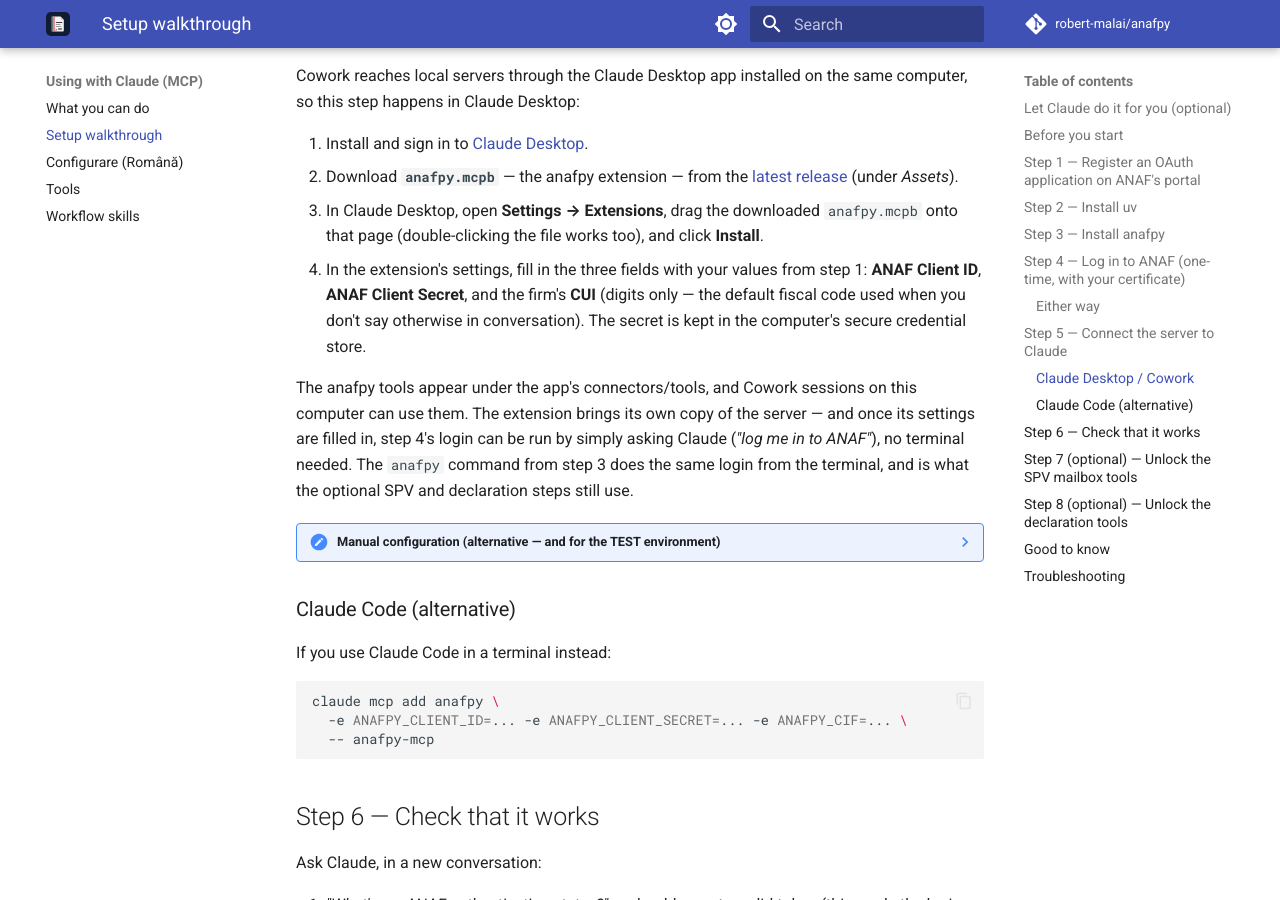
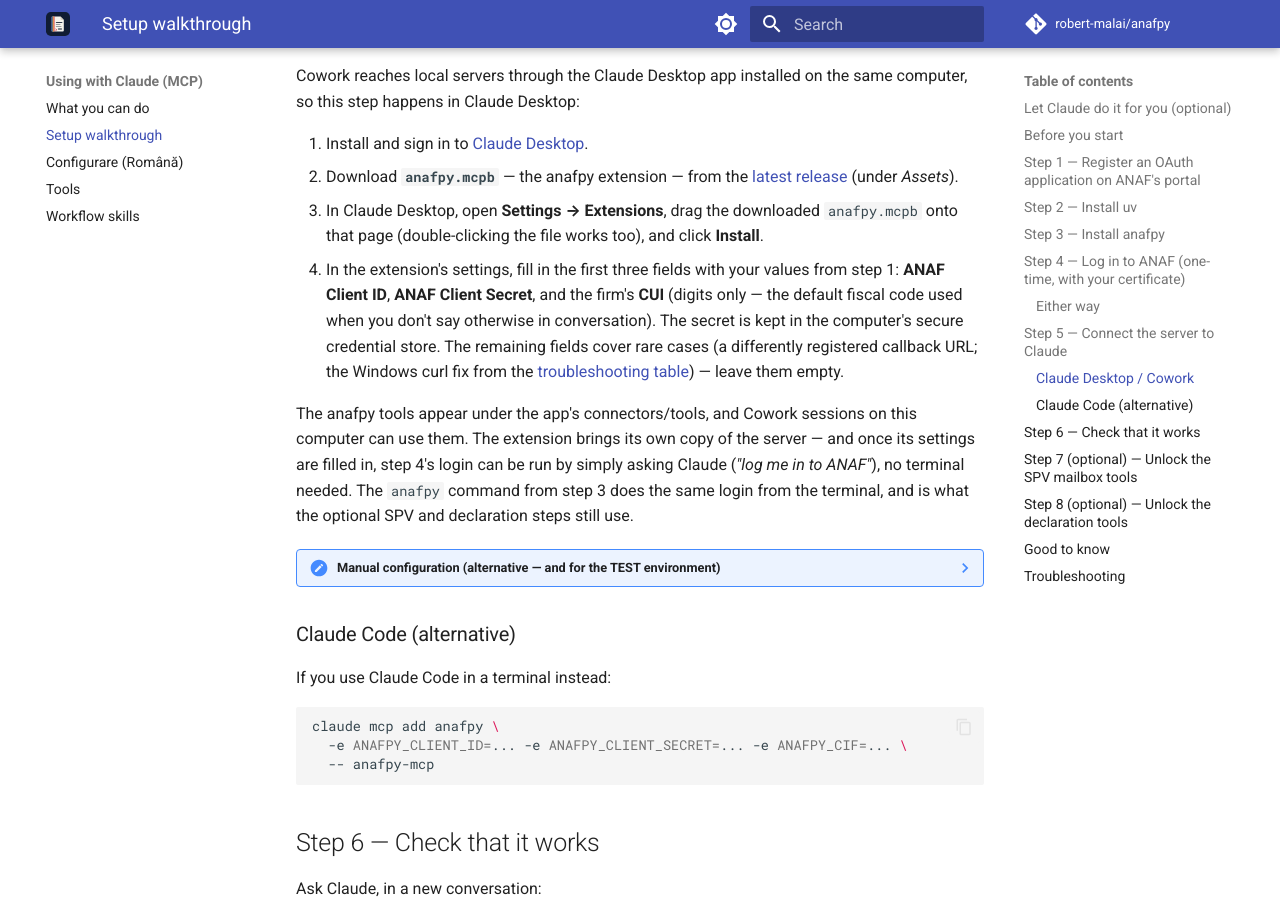
Before and after one commit to robert-malai/anafpy, an MkDocs documentation site: the page built from docs/mcp/setup.md, in a window 1280 px wide and 900 px high, scrolled down 4202 px. Built offline with MkDocs 1.6.1 and Material for MkDocs 9.7.7, drawn with Linux system fonts in a browser that asks for light colours; comment, search, counter and statistics services are not loaded; some of the changed text lies outside the part shown.

Commit message:
Expose the callback URL and the Windows curl fix in the extension settings
Two optional user_config fields join the three credentials: the OAuth
callback URL (ANAFPY_REDIRECT_URI — for the rare application registered
on a different port; blank falls back to the default the setup guide
registers) and the curl path (ANAFPY_CURL — the Windows 8.13-8.15 /
Windows-on-ARM fix, previously reachable on the extension route only via
a setx user variable). Both are blank-safe: an empty field injects an
empty variable, which the config validator and the transport-layer
walrus read as unset.

The setup guides and the anafpy-setup skill now point extension users at
the settings field instead of setx (kept as the fallback for older
installed extensions), and stop counting "the three fields".

Co-Authored-By: Claude Fable 5 <noreply@anthropic.com>

```diff
--- a/docs/mcp/setup.md
+++ b/docs/mcp/setup.md
@@ -223,11 +223,13 @@ computer, so this step happens in Claude Desktop:
 3. In Claude Desktop, open **Settings → Extensions**, drag the downloaded
    `anafpy.mcpb` onto that page (double-clicking the file works too), and
    click **Install**.
-4. In the extension's settings, fill in the three fields with your values from
-   step 1: **ANAF Client ID**, **ANAF Client Secret**, and the firm's **CUI**
-   (digits only — the default fiscal code used when you don't say otherwise in
-   conversation). The secret is kept in the computer's secure credential
-   store.
+4. In the extension's settings, fill in the first three fields with your values
+   from step 1: **ANAF Client ID**, **ANAF Client Secret**, and the firm's
+   **CUI** (digits only — the default fiscal code used when you don't say
+   otherwise in conversation). The secret is kept in the computer's secure
+   credential store. The remaining fields cover rare cases (a differently
+   registered callback URL; the Windows curl fix from the
+   [troubleshooting table](#troubleshooting)) — leave them empty.
 
 The anafpy tools appear under the app's connectors/tools, and Cowork sessions
 on this computer can use them. The extension brings its own copy of the server
@@ -422,5 +424,5 @@ approving it on your device produces the signed PDF.
 | Claude Desktop shows the server as failed / `anafpy-mcp` not found | Desktop apps don't always see the terminal's PATH. In the config, `"command"` must be the full path — macOS: `/Users/<you>/.local/bin/anafpy-mcp`; Windows: `C:\\Users\\<you>\\.local\\bin\\anafpy-mcp.exe` (run `which anafpy-mcp` / `where.exe anafpy-mcp` to confirm). |
 | Tools answer "run `anafpy auth login`" | Step 4 wasn't completed on this computer, or the token expired (~1 year). Run step 4 again. |
 | Filing rejected by ANAF | That's ANAF's verdict on the document's content, not an installation problem — the error text comes back in the tool result; fix the data and prepare again. |
-| `anafpy spv login` fails instantly with `SEC_E_UNKNOWN_CREDENTIALS` on a Windows-on-ARM computer (e.g. Parallels on a Mac) | The certificate vendor's software is Intel-only (certSIGN vToken is), so Windows' built-in curl can't use the certificate. Install [Git for Windows](https://git-scm.com/download/win) (the **64-bit** version, not ARM64) and add `"ANAFPY_CURL": "C:\\Program Files\\Git\\mingw64\\bin\\curl.exe"` next to the other `env` entries (with the extension: `setx ANAFPY_CURL "C:\Program Files\Git\mingw64\bin\curl.exe"` in a terminal, then restart Claude Desktop); set the same variable in PowerShell before `anafpy spv login`. |
-| `anafpy spv login` fails with `schannel: failed to read data from server: SEC_E_CONTEXT_EXPIRED (0x80090317)` on Windows | Windows' built-in curl (`C:\Windows\System32\curl.exe`) versions **8.13–8.15** have a [Schannel bug](https://github.com/curl/curl/issues/18029) that breaks ANAF's TLS renegotiation with a certificate-store cert. Check with `curl --version`; if it's in that range, install [Git for Windows](https://git-scm.com/download/win) (its bundled curl is newer) and point `ANAFPY_CURL` at `C:\\Program Files\\Git\\mingw64\\bin\\curl.exe` — in the `env` block (with the extension: via `setx`, then restart Claude Desktop) and in PowerShell before `anafpy spv login` (run `cygpath -w "$(command -v curl)"` in Git Bash to get the exact path). anafpy pins the Schannel backend for you. |
+| `anafpy spv login` fails instantly with `SEC_E_UNKNOWN_CREDENTIALS` on a Windows-on-ARM computer (e.g. Parallels on a Mac) | The certificate vendor's software is Intel-only (certSIGN vToken is), so Windows' built-in curl can't use the certificate. Install [Git for Windows](https://git-scm.com/download/win) (the **64-bit** version, not ARM64) and add `"ANAFPY_CURL": "C:\\Program Files\\Git\\mingw64\\bin\\curl.exe"` next to the other `env` entries (with the extension: paste that path into its **curl program (Windows fix)** settings field); set the same variable in PowerShell before `anafpy spv login`. |
+| `anafpy spv login` fails with `schannel: failed to read data from server: SEC_E_CONTEXT_EXPIRED (0x80090317)` on Windows | Windows' built-in curl (`C:\Windows\System32\curl.exe`) versions **8.13–8.15** have a [Schannel bug](https://github.com/curl/curl/issues/18029) that breaks ANAF's TLS renegotiation with a certificate-store cert. Check with `curl --version`; if it's in that range, install [Git for Windows](https://git-scm.com/download/win) (its bundled curl is newer) and point `ANAFPY_CURL` at `C:\\Program Files\\Git\\mingw64\\bin\\curl.exe` — in the `env` block (with the extension: its **curl program (Windows fix)** settings field) and in PowerShell before `anafpy spv login` (run `cygpath -w "$(command -v curl)"` in Git Bash to get the exact path). anafpy pins the Schannel backend for you. |
```
Also changed, not shown: other parts of docs/mcp/setup.md (+1 -1 lines), docs/mcp/setup.ro.md (+8 -6 lines), plugins/anafpy-setup/skills/anafpy-setup/windows.md (+6 -3 lines), 1 other file.
